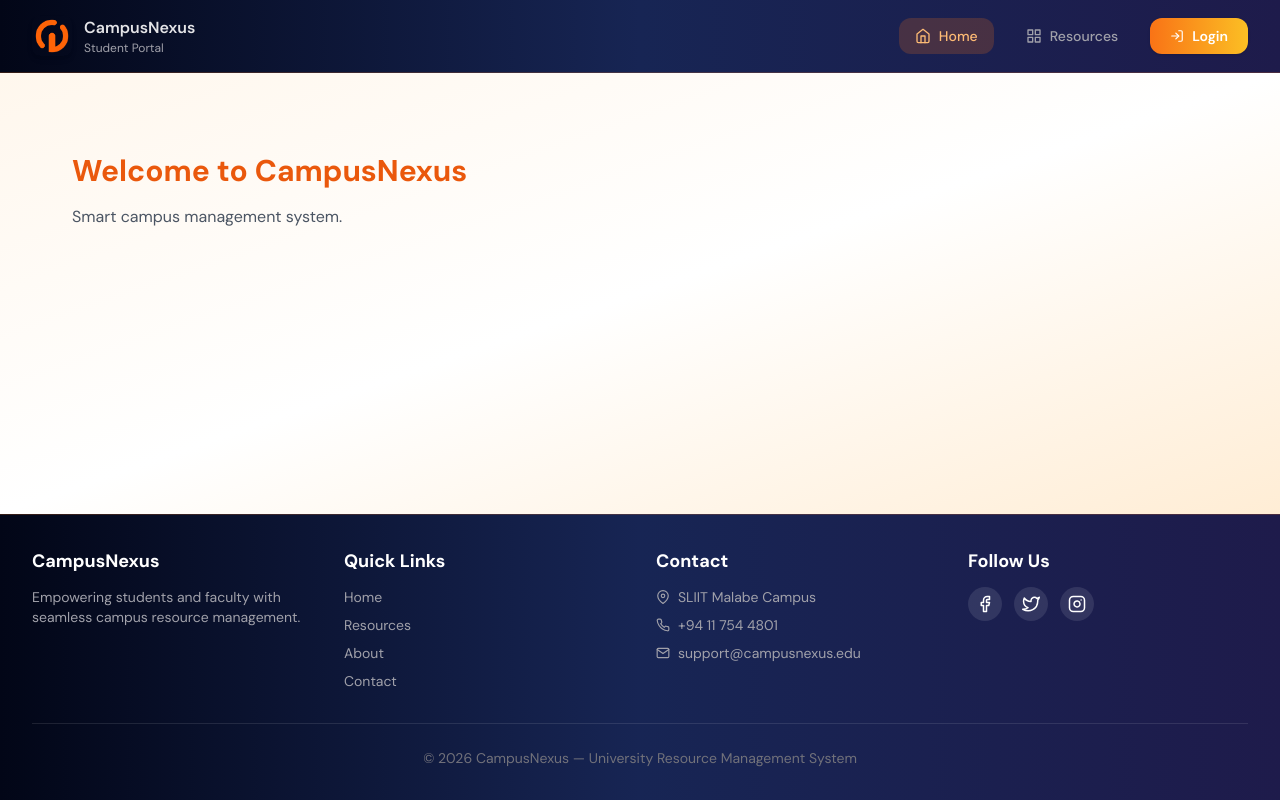
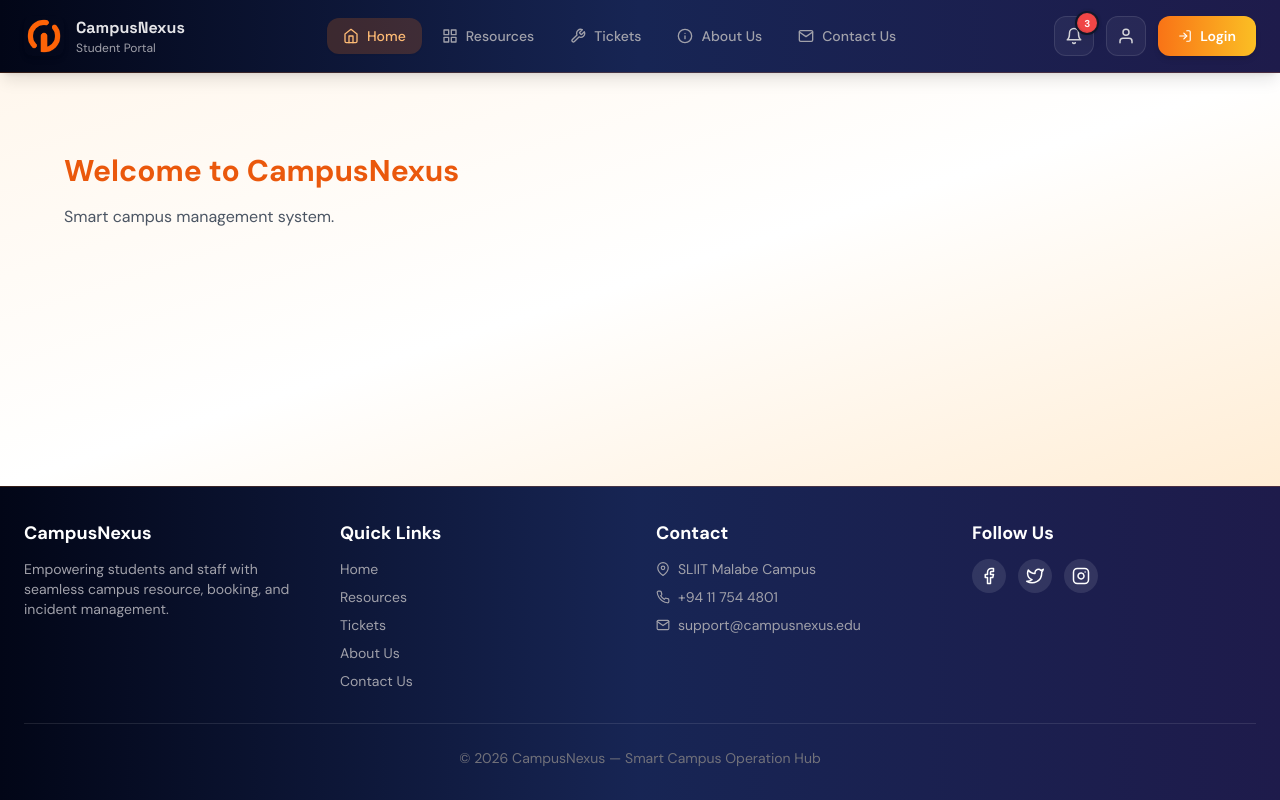
Before and after one commit to Tharushi111/it3030-paf-2026-smart-campus-group21_Y3S1-WD_1.2, a React (Vite) app in the folder frontend/: page / in a window 1280 px wide. Built offline with nearby package versions, Linux system fonts and the light colour scheme.

Commit message:
Update user layout with tickets, about, contact, notifications, and profile actions

```diff
--- a/frontend/src/components/layout/UserLayout.jsx
+++ b/frontend/src/components/layout/UserLayout.jsx
@@ -9,10 +9,25 @@ import {
   FiMail,
   FiPhone,
   FiMapPin,
+  FiInfo,
+  FiBell,
+  FiUser,
+  FiTool,
 } from "react-icons/fi";
 
 export default function UserLayout() {
   const location = useLocation();
+
+  // temporary notification state
+  const hasUnreadNotifications = true;
+  const unreadCount = 3;
+
+  const navLinkClass = (path) =>
+    `flex items-center gap-2 rounded-xl px-4 py-2 text-sm font-medium transition-all duration-200 ${
+      location.pathname === path
+        ? "bg-orange-500/20 text-orange-300 shadow-sm"
+        : "text-zinc-400 hover:text-orange-300 hover:bg-white/5"
+    }`;
 
   return (
     <div
@@ -24,111 +39,165 @@ export default function UserLayout() {
       `}</style>
 
       {/* HEADER */}
-      <header className="sticky top-0 z-50 border-b border-orange-500/20 bg-gradient-to-r from-slate-950 via-blue-950 to-indigo-950 px-8 py-4 flex items-center justify-between">
-
+      <header className="sticky top-0 z-50 border-b border-orange-500/20 bg-gradient-to-r from-slate-950 via-blue-950 to-indigo-950 px-6 py-4 shadow-lg backdrop-blur-sm">
+        <div className="mx-auto flex max-w-7xl flex-wrap items-center justify-between gap-4">
+          {/* Logo + Brand */}
           <div className="flex items-center gap-3">
             <img
               src="/Logo.png"
               alt="CampusNexus Logo"
-            className="h-10 w-10 rounded-lg object-cover shadow-md"
+              className="h-10 w-10 rounded-lg object-cover shadow-md transition-transform hover:scale-105"
             />
-
             <div>
-            <h2 className="text-base font-semibold text-zinc-200">
+              <h2
+                className="text-base font-semibold text-zinc-200"
+                style={{ fontFamily: "'Space Grotesk', sans-serif" }}
+              >
                 CampusNexus
               </h2>
               <p className="text-xs text-zinc-400">Student Portal</p>
             </div>
           </div>
 
-        <div className="flex items-center gap-4">
-
-          <Link
-            to="/"
-            className={`flex items-center gap-2 rounded-xl px-4 py-2 text-sm font-medium transition ${
-              location.pathname === "/"
-                ? "bg-orange-500/20 text-orange-300"
-                : "text-zinc-400 hover:text-orange-300"
-            }`}
-          >
+          {/* Desktop Navigation */}
+          <nav className="hidden items-center gap-1 lg:flex">
+            <Link to="/" className={navLinkClass("/")}>
               <FiHome size={16} />
               Home
             </Link>
 
-          <Link
-            to="/resources"
-            className={`flex items-center gap-2 rounded-xl px-4 py-2 text-sm font-medium transition ${
-              location.pathname === "/resources"
-                ? "bg-orange-500/20 text-orange-300"
-                : "text-zinc-400 hover:text-orange-300"
-            }`}
-          >
+            <Link to="/resources" className={navLinkClass("/resources")}>
               <FiGrid size={16} />
               Resources
             </Link>
 
+            <Link to="/tickets" className={navLinkClass("/tickets")}>
+              <FiTool size={16} />
+              Tickets
+            </Link>
+
+            <Link to="/about" className={navLinkClass("/about")}>
+              <FiInfo size={16} />
+              About Us
+            </Link>
+
+            <Link to="/contact" className={navLinkClass("/contact")}>
+              <FiMail size={16} />
+              Contact Us
+            </Link>
+          </nav>
+
+          {/* Right Actions */}
+          <div className="flex items-center gap-3">
+            {/* Notification */}
+            <button
+              type="button"
+              className="relative rounded-xl border border-white/10 bg-white/5 p-2.5 text-zinc-300 transition-all duration-200 hover:border-orange-400/30 hover:bg-white/10 hover:text-orange-300 hover:scale-105"
+              title="Notifications"
+            >
+              <FiBell size={18} />
+              {hasUnreadNotifications && (
+                <>
+                  <span className="absolute -right-1 -top-1 flex h-5 min-w-[20px] items-center justify-center rounded-full bg-red-500 px-1 text-[10px] font-bold text-white shadow-lg ring-2 ring-slate-900">
+                    {unreadCount}
+                  </span>
+                  <span className="absolute right-0 top-0 h-2.5 w-2.5 animate-ping rounded-full bg-red-400 ring-2 ring-slate-900" />
+                </>
+              )}
+            </button>
+
+            {/* Profile */}
+            <button
+              type="button"
+              className="rounded-xl border border-white/10 bg-white/5 p-2.5 text-zinc-300 transition-all duration-200 hover:border-orange-400/30 hover:bg-white/10 hover:text-orange-300 hover:scale-105"
+              title="Profile"
+            >
+              <FiUser size={18} />
+            </button>
+
+            {/* Login */}
             <Link
               to="/login"
-            className="flex items-center gap-2 rounded-xl bg-gradient-to-r from-orange-500 to-amber-400 px-5 py-2 text-sm font-semibold text-white shadow hover:scale-105 transition"
+              className="flex items-center gap-2 rounded-xl bg-gradient-to-r from-orange-500 to-amber-400 px-5 py-2.5 text-sm font-semibold text-white shadow-md transition-all duration-200 hover:scale-105 hover:shadow-lg hover:shadow-orange-500/20"
             >
               <FiLogIn size={14} />
               Login
             </Link>
+          </div>
+        </div>
 
+        {/* Mobile Navigation */}
+        <div className="mx-auto mt-4 flex max-w-7xl flex-wrap items-center gap-2 border-t border-white/10 pt-4 lg:hidden">
+          <Link to="/" className={navLinkClass("/")}>
+            <FiHome size={16} />
+            Home
+          </Link>
+          <Link to="/resources" className={navLinkClass("/resources")}>
+            <FiGrid size={16} />
+            Resources
+          </Link>
+          <Link to="/tickets" className={navLinkClass("/tickets")}>
+            <FiTool size={16} />
+            Tickets
+          </Link>
+          <Link to="/about" className={navLinkClass("/about")}>
+            <FiInfo size={16} />
+            About
+          </Link>
+          <Link to="/contact" className={navLinkClass("/contact")}>
+            <FiMail size={16} />
+            Contact
+          </Link>
         </div>
       </header>
 
-      {/* MAIN CONTENT AREA (LIGHT THEME) */}
-      <main className="flex-1 bg-gradient-to-br from-orange-50 via-white to-orange-100 px-8 py-10">
-
+      {/* MAIN */}
+      <main className="flex-1 bg-gradient-to-br from-orange-50 via-white to-orange-100 px-6 py-10">
         <div className="mx-auto max-w-7xl">
           <Outlet />
         </div>
-
       </main>
 
       {/* FOOTER */}
-      <footer className="border-t border-orange-500/20 bg-gradient-to-r from-slate-950 via-blue-950 to-indigo-950 px-8 py-8 text-white">
-
+      <footer className="border-t border-orange-500/20 bg-gradient-to-r from-slate-950 via-blue-950 to-indigo-950 px-6 py-8 text-white">
         <div className="mx-auto max-w-7xl">
-
           <div className="grid grid-cols-1 gap-8 md:grid-cols-2 lg:grid-cols-4">
-
             {/* ABOUT */}
             <div>
-              <h3 className="text-lg font-bold mb-3">CampusNexus</h3>
+              <h3 className="mb-3 text-lg font-bold">CampusNexus</h3>
               <p className="text-sm text-zinc-400">
-                Empowering students and faculty with seamless campus resource
-                management.
+                Empowering students and staff with seamless campus resource,
+                booking, and incident management.
               </p>
             </div>
 
             {/* LINKS */}
             <div>
-              <h3 className="text-lg font-bold mb-3">Quick Links</h3>
-
+              <h3 className="mb-3 text-lg font-bold">Quick Links</h3>
               <ul className="space-y-2 text-sm text-zinc-400">
                 <li>
                   <Link to="/" className="hover:text-orange-400">
                     Home
                   </Link>
                 </li>
-
                 <li>
                   <Link to="/resources" className="hover:text-orange-400">
                     Resources
                   </Link>
                 </li>
-
+                <li>
+                  <Link to="/tickets" className="hover:text-orange-400">
+                    Tickets
+                  </Link>
+                </li>
                 <li>
                   <Link to="/about" className="hover:text-orange-400">
-                    About
+                    About Us
                   </Link>
                 </li>
-
                 <li>
                   <Link to="/contact" className="hover:text-orange-400">
-                    Contact
+                    Contact Us
                   </Link>
                 </li>
               </ul>
@@ -136,69 +205,55 @@ export default function UserLayout() {
 
             {/* CONTACT */}
             <div>
-              <h3 className="text-lg font-bold mb-3">Contact</h3>
-
+              <h3 className="mb-3 text-lg font-bold">Contact</h3>
               <ul className="space-y-2 text-sm text-zinc-400">
-
                 <li className="flex items-center gap-2">
                   <FiMapPin size={14} />
                   <span>SLIIT Malabe Campus</span>
                 </li>
-
                 <li className="flex items-center gap-2">
                   <FiPhone size={14} />
                   <span>+94 11 754 4801</span>
                 </li>
-
                 <li className="flex items-center gap-2">
                   <FiMail size={14} />
                   <span>support@campusnexus.edu</span>
                 </li>
-
               </ul>
             </div>
 
             {/* SOCIAL */}
             <div>
-              <h3 className="text-lg font-bold mb-3">Follow Us</h3>
-
+              <h3 className="mb-3 text-lg font-bold">Follow Us</h3>
               <div className="flex gap-3">
-
                 <a
                   href="#"
-                  className="rounded-full bg-white/10 p-2 hover:bg-orange-500 transition"
+                  className="rounded-full bg-white/10 p-2 transition hover:bg-orange-500 hover:scale-110"
                 >
                   <FiFacebook size={18} />
                 </a>
-
                 <a
                   href="#"
-                  className="rounded-full bg-white/10 p-2 hover:bg-orange-500 transition"
+                  className="rounded-full bg-white/10 p-2 transition hover:bg-orange-500 hover:scale-110"
                 >
                   <FiTwitter size={18} />
                 </a>
-
                 <a
                   href="#"
-                  className="rounded-full bg-white/10 p-2 hover:bg-orange-500 transition"
+                  className="rounded-full bg-white/10 p-2 transition hover:bg-orange-500 hover:scale-110"
                 >
                   <FiInstagram size={18} />
                 </a>
-
               </div>
             </div>
-
           </div>
 
           {/* COPYRIGHT */}
           <div className="mt-8 border-t border-white/10 pt-6 text-center text-sm text-zinc-500">
-            © 2026 CampusNexus — University Resource Management System
+            © 2026 CampusNexus — Smart Campus Operation Hub
           </div>
-
         </div>
-
       </footer>
-
     </div>
   );
 }
```
Lines whose indentation alone changed are shown as unchanged.
